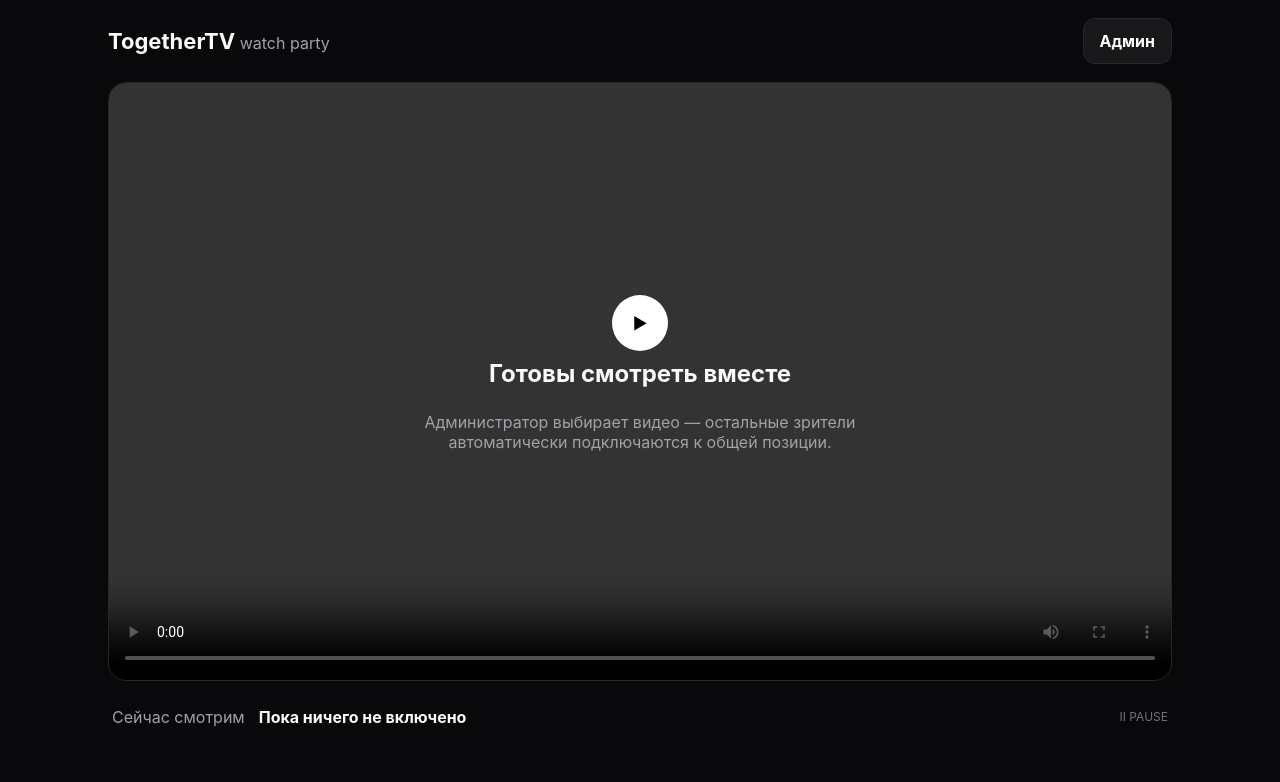
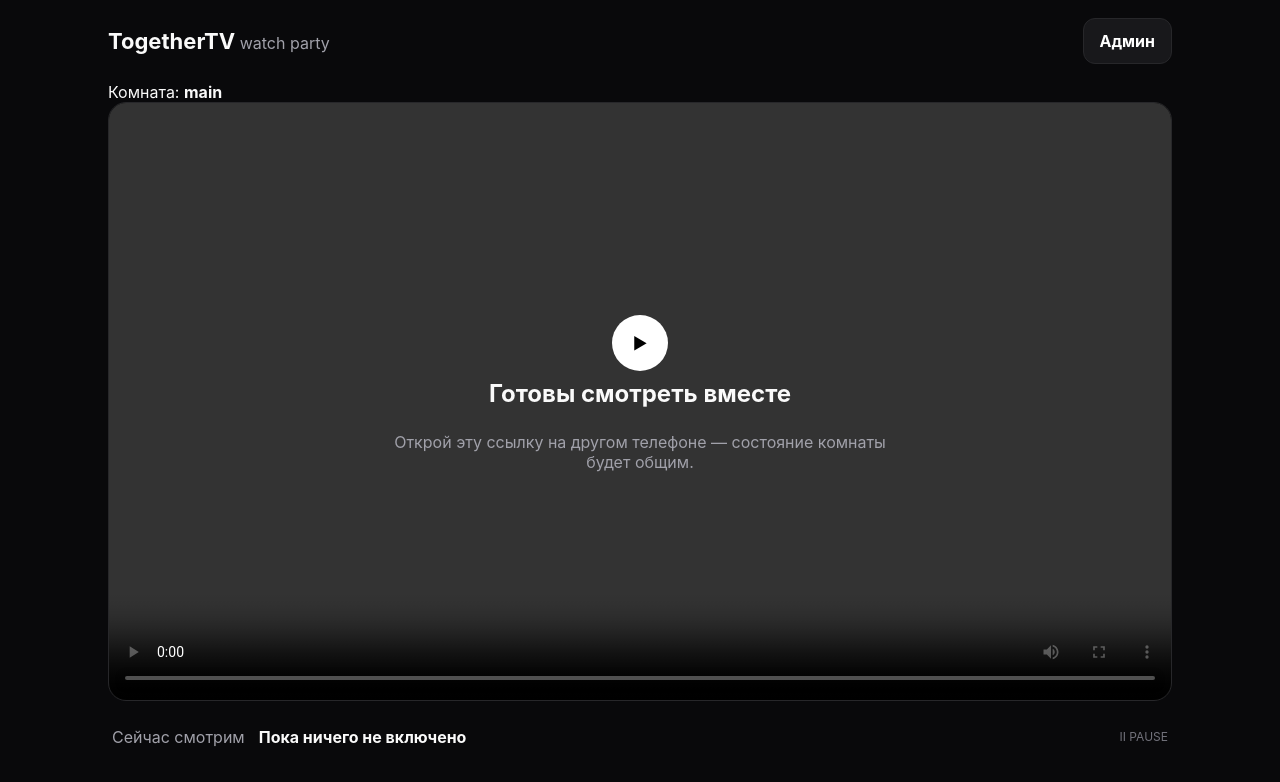
Before and after one commit to Startat6am/TogetherTV, a Next.js app: page / in a window 1280 px wide. Shown: the top 782 px of the page. Built offline with nearby package versions, Linux system fonts and the light colour scheme; no server answers.

Commit message:
feat: sync rooms through API

```diff
--- a/app/page.tsx
+++ b/app/page.tsx
@@ -2,18 +2,29 @@
 import { useEffect, useRef, useState } from "react";
 
 type State = { url:string; playing:boolean; position:number; updatedAt:number; title:string };
-const KEY="togethertv-state-v1";
 const initial:State={url:"",playing:false,position:0,updatedAt:Date.now(),title:"Пока ничего не включено"};
 
 export default function Home(){
- const [state,setState]=useState<State>(initial); const [admin,setAdmin]=useState(false); const [url,setUrl]=useState(""); const [title,setTitle]=useState(""); const [token,setToken]=useState(""); const video=useRef<HTMLVideoElement>(null);
- useEffect(()=>{try{const x=localStorage.getItem(KEY);if(x)setState(JSON.parse(x));}catch{} const on=(e:StorageEvent)=>{if(e.key===KEY&&e.newValue)setState(JSON.parse(e.newValue));};window.addEventListener("storage",on);return()=>window.removeEventListener("storage",on)},[]);
- useEffect(()=>{const v=video.current;if(!v||!state.url)return; const p=state.playing?state.position+(Date.now()-state.updatedAt)/1000:state.position; if(Math.abs(v.currentTime-p)>1.5)v.currentTime=Math.max(0,p); if(state.playing)v.play().catch(()=>{}); else v.pause();},[state]);
- const publish=(patch:Partial<State>)=>{const next={...state,...patch,updatedAt:Date.now()};setState(next);localStorage.setItem(KEY,JSON.stringify(next));};
- const setVideo=()=>publish({url,title:title||"TogetherTV"});
+ const [state,setState]=useState<State>(initial); const [admin,setAdmin]=useState(false);
+ const [url,setUrl]=useState(""); const [title,setTitle]=useState(""); const [token,setToken]=useState("");
+ const [room,setRoom]=useState("main"); const video=useRef<HTMLVideoElement>(null);
+
+ useEffect(()=>{setRoom(location.hash.slice(1)||"main")},[]);
+ useEffect(()=>{const load=async()=>{try{const r=await fetch("/api/state?room="+encodeURIComponent(room),{cache:"no-store"});if(r.ok){const x=await r.json();if(x.state)setState(x.state)}}catch{}};load();const id=setInterval(load,1000);return()=>clearInterval(id)},[room]);
+ useEffect(()=>{const v=video.current;if(!v||!state.url)return;const p=state.playing?state.position+(Date.now()-state.updatedAt)/1000:state.position;if(Math.abs(v.currentTime-p)>1)v.currentTime=Math.max(0,p);if(state.playing)v.play().catch(()=>{});else v.pause()},[state]);
+
+ const publish=async(patch:Partial<State>)=>{const next={...state,...patch,updatedAt:Date.now()};setState(next);await fetch("/api/state?room="+encodeURIComponent(room),{method:"POST",headers:{"content-type":"application/json"},body:JSON.stringify(next)}).catch(()=>{})};
+ const pos=()=>video.current?.currentTime||state.position;
+
  return <main><header><div><b className="logo">TogetherTV</b><span className="muted"> watch party</span></div><button className="ghost" onClick={()=>setAdmin(!admin)}>{admin?"Закрыть админку":"Админ"}</button></header>
- <section className="hero"><div className="player"><video ref={video} controls playsInline src={state.url||undefined}/>{!state.url&&<div className="empty"><div className="play">▶</div><h1>Готовы смотреть вместе</h1><p>Администратор выбирает видео — остальные зрители автоматически подключаются к общей позиции.</p></div>}</div>
+ <div className="room">Комната: <b>{room}</b></div>
+ <section className="hero"><div className="player"><video ref={video} controls playsInline src={state.url||undefined}/>{!state.url&&<div className="empty"><div className="play">▶</div><h1>Готовы смотреть вместе</h1><p>Открой эту ссылку на другом телефоне — состояние комнаты будет общим.</p></div>}</div>
  <div className="now"><span>Сейчас смотрим</span><strong>{state.title}</strong><i className={state.playing?"live":""}>{state.playing?"● PLAY":"Ⅱ PAUSE"}</i></div></section>
- {admin&&<aside className="admin"><h2>Панель администратора</h2><label>YummyAnime Public Token <small>X-Application</small><input type="password" value={token} onChange={e=>setToken(e.target.value)} placeholder="Введи ключ здесь"/></label><label>Ссылка на видео <small>MP4 / M3U8 / разрешённый embed</small><input value={url} onChange={e=>setUrl(e.target.value)} placeholder="https://..."/></label><label>Название<input value={title} onChange={e=>setTitle(e.target.value)} placeholder="Название серии"/></label><div className="actions"><button onClick={setVideo}>Установить</button><button onClick={()=>publish({playing:true,position:video.current?.currentTime||state.position})}>▶ Play для всех</button><button onClick={()=>publish({playing:false,position:video.current?.currentTime||state.position})}>Ⅱ Pause для всех</button><button onClick={()=>publish({playing:false,position:0})}>↺ В начало</button></div><p className="hint">Ключ API не сохраняется и не отправляется в чат. В этой первой версии синхронизация работает между вкладками одного устройства; следующим шагом перенесём состояние в realtime-сервер.</p></aside>}
+ {admin&&<aside className="admin"><h2>Панель администратора</h2>
+ <label>YummyAnime Public Token <small>X-Application</small><input type="password" value={token} onChange={e=>setToken(e.target.value)} placeholder="Введи ключ здесь"/></label>
+ <label>Ссылка на видео <small>MP4 / M3U8 / разрешённый источник</small><input value={url} onChange={e=>setUrl(e.target.value)} placeholder="https://..."/></label>
+ <label>Название<input value={title} onChange={e=>setTitle(e.target.value)} placeholder="Название серии"/></label>
+ <div className="actions"><button onClick={()=>publish({url,title:title||"TogetherTV",playing:false,position:0})}>Установить</button><button onClick={()=>publish({playing:true,position:pos()})}>▶ Play для всех</button><button onClick={()=>publish({playing:false,position:pos()})}>Ⅱ Pause для всех</button><button onClick={()=>publish({playing:false,position:0})}>↺ В начало</button></div>
+ <p className="hint">Состояние комнаты синхронизируется через API. Ключ X-Application пока не сохраняется и не отправляется на сервер.</p></aside>}
  </main>;
 }
```
